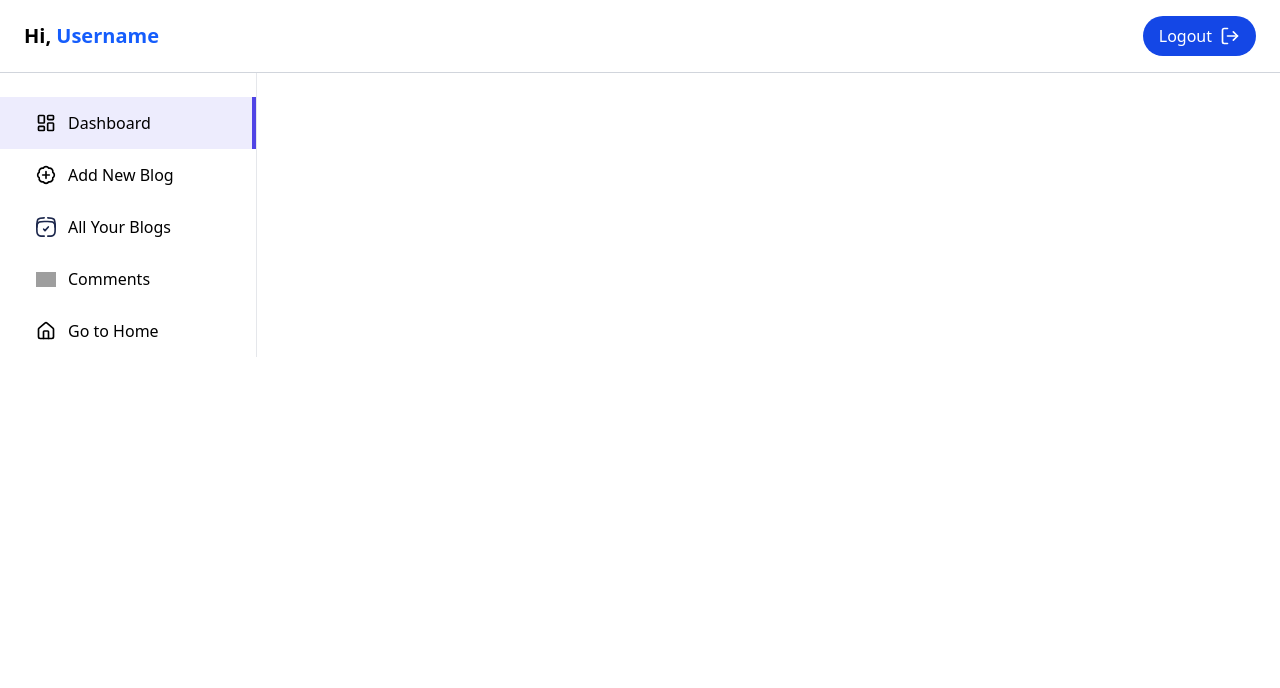
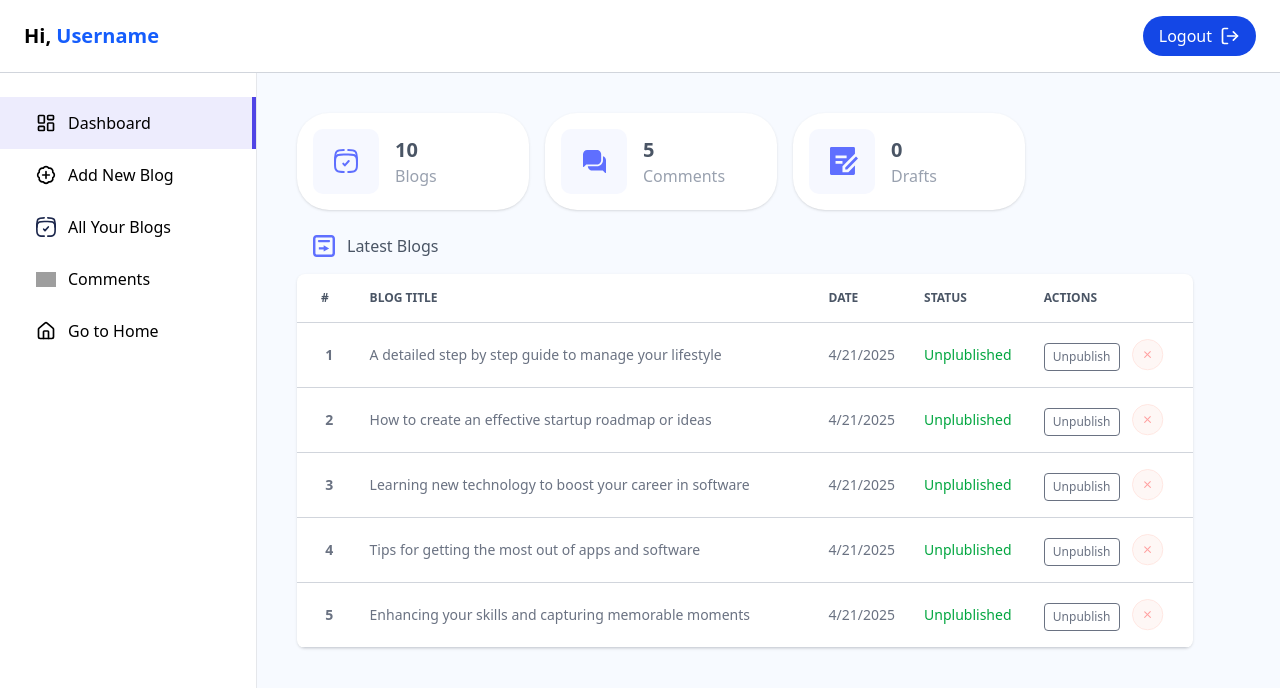
Before and after one commit to Shuvam-2000/InkeWell.AI, a React (Vite) app in the folder Client/: page /admin in a window 1280 px wide. Shown: the top 688 px of the page. Built offline with nearby package versions, Linux system fonts and the light colour scheme; grey boxes are pictures that could not be loaded.

Commit message:
feat: admin panel code updated: all blogs page completed, comments page UI done

```diff
--- /dev/null
+++ b/Client/src/components/admin/BlogTableItem.jsx
@@ -0,0 +1,23 @@
+import { assets } from "../../assets/assets";
+
+
+const BlogTableItem = ({ blog, fetchblogs, index }) => {
+    const {title, createdAt} = blog;
+    const BlogDate = new Date(createdAt)
+  return (
+    <tr className="border-y border-gray-300">
+      <th className="px-2 py-4">{index}</th>
+      <td className="px-2 py-4">{title}</td>
+      <td className="px-2 py-4 max-sm:hidden">{BlogDate.toLocaleDateString()}</td>
+      <td className="px-2 py-4 max-sm:hidden">
+        <p className={`${blog.isPublished ? 'text-green-600' : 'text-red-700'}`}>{blog.isPublihsed ? 'Publihsed' : 'Unplublished'}</p>
+      </td>
+      <td className="px-2 py-4 flex text-xs gap-3">
+        <button className="border px-2 py-0.5 mt-1 rounded cursor-pointer hover:bg-red-500 hover:text-white transition-all">{blog.isPublished ? 'Unpublish' : 'Publish'}</button>
+        <img src={assets.cross_icon} className="w-8 hover:scale-110 transitin-all cursor-pointer" />
+      </td>
+    </tr>
+  )
+}
+
+export default BlogTableItem
--- /dev/null
+++ b/Client/src/components/admin/ComentTableItem.jsx
@@ -0,0 +1,9 @@
+import React from 'react'
+
+const ComentTableItem = () => {
+  return (
+    <div>ComentTableItem</div>
+  )
+}
+
+export default ComentTableItem
--- a/Client/src/components/admin/Comments.jsx
+++ b/Client/src/components/admin/Comments.jsx
@@ -1,8 +1,41 @@
-import React from 'react'
+import { useEffect, useState } from 'react'
+import { comments_data } from '../../assets/assets'
 
 const Comments = () => {
+  const [comments, setCommnets] = useState([])
+  const [filter, setFilter] =useState('Not Approved')
+
+  const getCommentData = async () => {
+    setCommnets(comments_data)
+  }
+
+  useEffect(() => {
+    getCommentData()
+  },[])
   return (
-    <div>Comments</div>
+    <div className='flex-1 pt-5 sm:pt-12 sm:pl-16 bg-blue-50/50'>
+      <div className='flex justify-between items-center max-w-3xl'>
+        <h1>Comments:</h1>
+        <div className='flex gap-4'>
+          <button onClick={() => setFilter('Approved')} className={`shadow-custom-sm border rounded-full px-4 py-1 cursor-pointer text-xs ${filter === 'Approved' ? 'text-white bg-blue-500' : 'text-gray-700'}`}>Approved</button>
+          <button onClick={() => setFilter('Not Approved')} className={`shadow-custom-sm border rounded-full px-4 py-1 cursor-pointer text-xs ${filter === 'Not Approved' ? 'text-white bg-red-400' : 'text-gray-700'}`}>Not Approved</button>
+        </div>
+      </div>
+      <div className='relative h-4/5 max-w-3xl overflow-x-auto mt-4 bg-white shadow rounded-lg scrollbar-hide'>
+        <table className='w-full text-sm text-gray-500'>
+          <thead className='ytext-xs text-gray-700 text-left uppercase'>
+            <tr>
+              <th scope='col' className='px-6 py-3'>Blog Title & Comment</th>
+              <th scope='col' className='px-6 py-3 max-sm:hidden'>Date</th>
+              <th scope='col' className='px-6 py-3'>Action</th>
+            </tr>
+          </thead>
+          <tbody>
+
+          </tbody>
+        </table>
+      </div>
+    </div>
   )
 }
 
--- a/Client/src/components/admin/Dashboard.jsx
+++ b/Client/src/components/admin/Dashboard.jsx
@@ -1,11 +1,117 @@
-import React from 'react'
+import { useEffect, useState } from "react";
+import { assets, dashboard_data } from "../../assets/assets";
+import { useNavigate } from "react-router-dom";
+import BlogTableItem from "./BlogTableItem";
 
 const Dashboard = () => {
+  const navigate = useNavigate();
+  const [dashboardData, setDashboardData] = useState({
+    blogs: 0,
+    comments: 0,
+    drafts: 0,
+    recentblogs: [],
+  });
+
+  const fetchdashboard = async () => {
+    setDashboardData(dashboard_data);
+  };
+
+  useEffect(() => {
+    fetchdashboard();
+  }, []);
+
   return (
-    <div>
+    <div className="flex-1 p-4 md:p-10 bg-blue-50/50">
+      <div className="flex flex-wrap gap-4">
 
+        {/* Blogs Card */}
+        <div
+          onClick={() => navigate("/admin/listblog")}
+          className="flex items-center gap-4 bg-white p-4 min-w-58 rounded-4xl shadow cursor-pointer hover:scale-105 transition-all"
+        >
+          <img src={assets.dashboard_icon_1} alt="Blogs Icon" />
+          <div>
+            <p className="text-xl font-semibold text-gray-600">
+              {dashboardData.blogs}
+            </p>
+            <p className="text-gray-400 font-light">Blogs</p>
+          </div>
+        </div>
+
+        {/* Comments Card */}
+        <div
+          onClick={() => navigate("/admin/comments")}
+          className="flex items-center gap-4 bg-white p-4 min-w-58 rounded-4xl shadow cursor-pointer hover:scale-105 transition-all"
+        >
+          <img src={assets.dashboard_icon_2} alt="Comments Icon" />
+          <div>
+            <p className="text-xl font-semibold text-gray-600">
+              {dashboardData.comments}
+            </p>
+            <p className="text-gray-400 font-light">Comments</p>
+          </div>
+        </div>
+
+        {/* Drafts Card */}
+        <div
+          // onClick={() => navigate('/admin/drafts')}
+          className="flex items-center gap-4 bg-white p-4 min-w-58 rounded-4xl shadow cursor-pointer hover:scale-105 transition-all"
+        >
+          <img src={assets.dashboard_icon_3} alt="Drafts Icon" />
+          <div>
+            <p className="text-xl font-semibold text-gray-600">
+              {dashboardData.drafts}
+            </p>
+            <p className="text-gray-400 font-light">Drafts</p>
+          </div>
+        </div>
+      </div>
+
+      {/* latest blogs */}
+      <div>
+        <div className="flex items-center gap-3 m-4 mt-6 text-gray-600">
+          <img src={assets.dashboard_icon_4} />
+          <p>Latest Blogs</p>
+        </div>
+
+        {/* Blog table */}
+        <div className="relative max-w-4xl overflow-x-auto shadow rounded-lg scrollbar-hide bg-white">
+          <table className="w-full text-sm text-gray-500">
+            <thead className="text-xs text-gray-600 text-left uppercase">
+              <tr>
+                <th scope="col" className="px-2 py-4 xl:px-6">
+                  #
+                </th>
+                <th scope="col" className="px-2 py-4">
+                  Blog Title
+                </th>
+                <th scope="col" className="px-2 py-4 max-sm:hidden">
+                  Date
+                </th>
+                <th scope="col" className="px-2 py-4 max-sm:hidden">
+                  Status
+                </th>
+                <th scope="col" className="px-2 py-4">
+                  Actions
+                </th>
+              </tr>
+            </thead>
+            <tbody>
+              {Array.isArray(dashboardData.recentBlogs) &&
+                dashboardData.recentBlogs.map((blog, index) => (
+                  <BlogTableItem
+                    key={blog._id}
+                    blog={blog}
+                    fetchblogs={fetchdashboard}
+                    index={index + 1}
+                  />
+                ))}
+            </tbody>
+          </table>
+        </div>
+      </div>
     </div>
-  )
-}
+  );
+};
 
-export default Dashboard
+export default Dashboard;
--- a/Client/src/components/admin/ListBlog.jsx
+++ b/Client/src/components/admin/ListBlog.jsx
@@ -1,9 +1,49 @@
-
+import { useEffect, useState } from "react";
+import { blog_data } from "../../assets/assets";
+import BlogTableItem from "./BlogTableItem"; // Make sure the path is correct
 
 const ListBlog = () => {
+  const [blogs, setBlogs] = useState([]);
+
+  const fetchBlogs = async () => {
+    setBlogs(blog_data);
+  };
+
+  useEffect(() => {
+    fetchBlogs();
+  }, []);
+
   return (
-    <div>ListBlog</div>
-  )
-}
+    <div className="flex flex-col pt-1 px-5 sm:pt-12 sm:pl-16 bg-blue-50/50 w-full">
+      <h1 className="text-xl font-semibold mb-4">All Your Blogs:</h1>
 
-export default ListBlog
+      {/* List of Blogs */}
+      <div className="relative h-4/5 mt-4 max-w-4xl overflow-x-auto shadow rounded-lg scrollbar-hide bg-white">
+        <table className="w-full text-sm text-gray-500">
+          <thead className="text-xs text-gray-600 text-left uppercase bg-gray-100">
+            <tr>
+              <th scope="col" className="px-2 py-4 xl:px-6">#</th>
+              <th scope="col" className="px-2 py-4">Blog Title</th>
+              <th scope="col" className="px-2 py-4 max-sm:hidden">Date</th>
+              <th scope="col" className="px-2 py-4 max-sm:hidden">Status</th>
+              <th scope="col" className="px-2 py-4">Actions</th>
+            </tr>
+          </thead>
+          <tbody>
+            {Array.isArray(blogs) &&
+              blogs.map((blog, index) => (
+                <BlogTableItem
+                  key={blog._id || index}
+                  blog={blog}
+                  fetchblogs={fetchBlogs}
+                  index={index + 1}
+                />
+              ))}
+          </tbody>
+        </table>
+      </div>
+    </div>
+  );
+};
+
+export default ListBlog;
```
